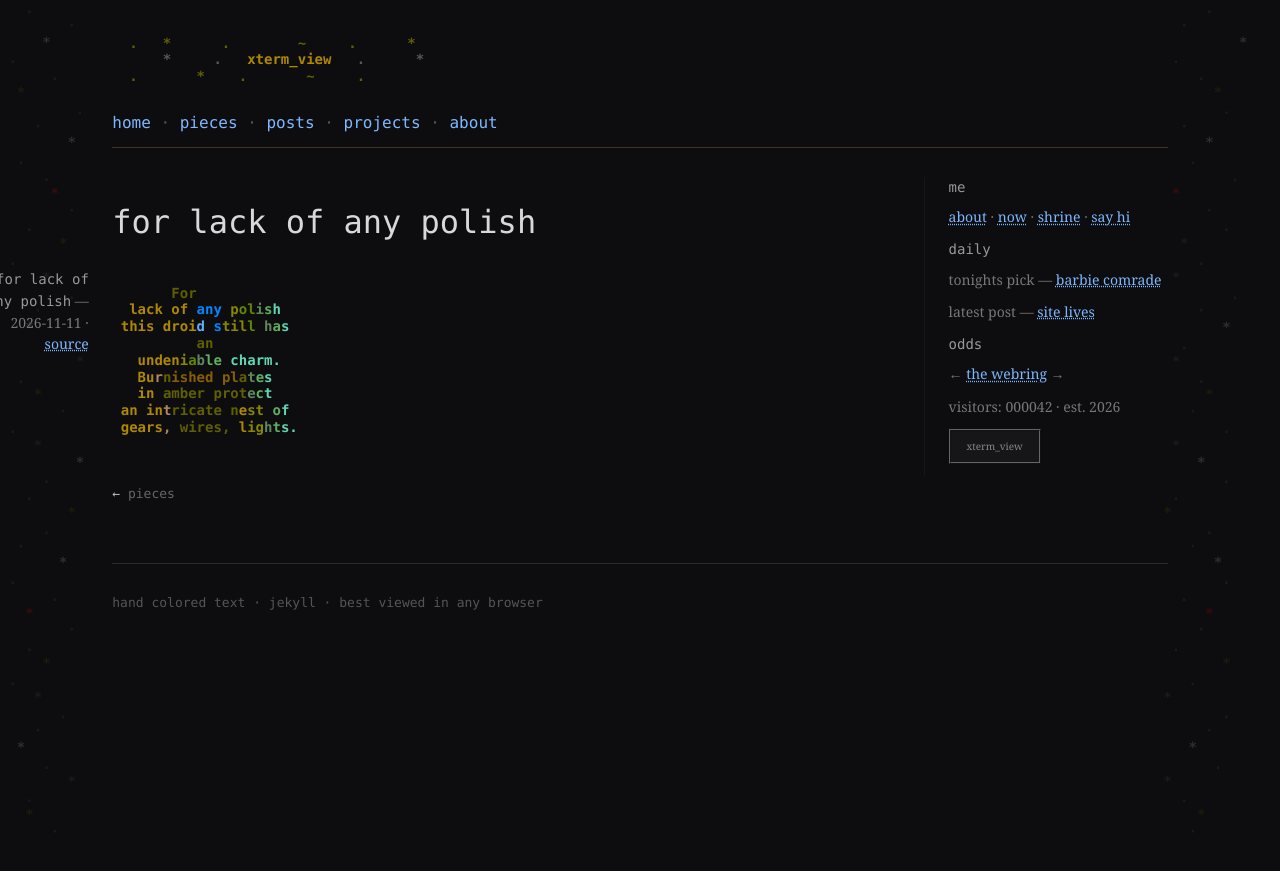
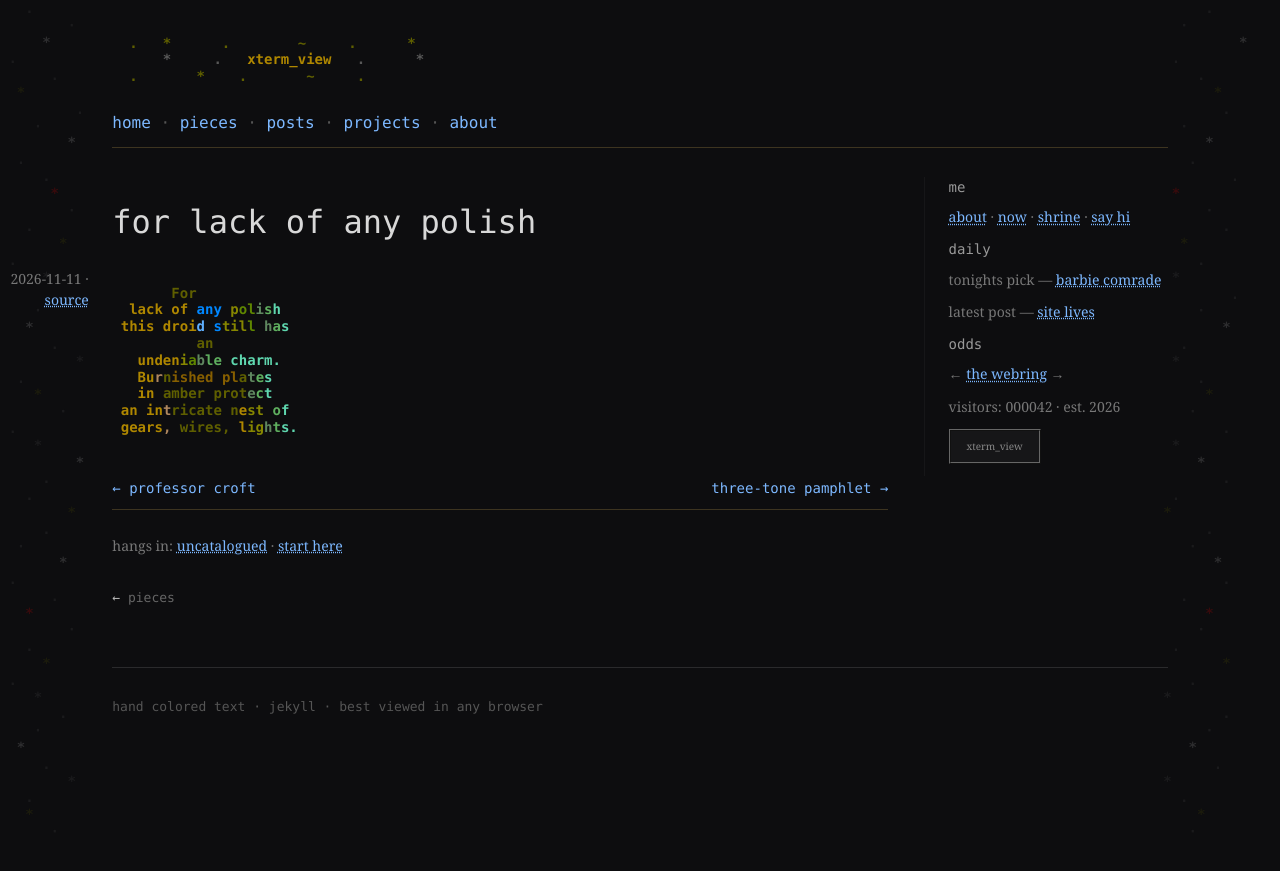
Before and after one commit to jf-atray/jf-atray.github.io, a Jekyll site: the page built from _pieces/droid.md, in a window 1280 px wide. Shown: the top 871 px of the page. Built offline with Jekyll 4.4.1, drawn with Linux system fonts in a browser that asks for light colours.

Commit message:
peice pages navigate now
Generated with [Devin](https://devin.ai)

Co-Authored-By: Devin <158243242+devin-ai-integration[bot]@users.noreply.github.com>

```diff
--- a/_layouts/piece.html
+++ b/_layouts/piece.html
@@ -1,6 +1,30 @@
 ---
 layout: default
 ---
-<article>
+<article class="piece-page">
 {{ content }}
 </article>
+{% comment %} the ribbon: collection order is the walk order,
+    same as the daily tour. a piece page is a corridor {% endcomment %}
+{% assign cur = 0 %}
+{% for p in site.pieces %}
+  {% if p.slug == page.slug %}{% assign cur = forloop.index0 %}{% endif %}
+{% endfor %}
+{% assign pi = cur | minus: 1 %}
+{% assign ni = cur | plus: 1 %}
+<nav class="ribbon">
+  {% if pi >= 0 %}<a href="{{ site.pieces[pi].url | relative_url }}">← {{ site.pieces[pi].title }}</a>{% else %}<span></span>{% endif %}
+  {% if ni < site.pieces.size %}<a href="{{ site.pieces[ni].url | relative_url }}">{{ site.pieces[ni].title }} →</a>{% endif %}
+</nav>
+{% comment %} the lattice: hand views declare pieces: in front
+    matter, era walls match on era. where a piece hangs {% endcomment %}
+{% assign links = "" %}
+{% assign sep = "" %}
+{% for v in site.pages %}
+  {% if v.pieces contains page.slug or (v.layout == "era" and v.era == page.era) %}
+    {% capture l %}{{ sep }}<a href="{{ v.url | relative_url }}">{{ v.title }}</a>{% endcapture %}
+    {% assign links = links | append: l %}
+    {% assign sep = " · " %}
+  {% endif %}
+{% endfor %}
+{% if links != "" %}<p class="inviews">hangs in: {{ links }}</p>{% endif %}
--- a/_plugins/xterm_art.rb
+++ b/_plugins/xterm_art.rb
@@ -211,10 +211,16 @@ module Jekyll
       mark = doc.data['date']
       mark = mark.strftime('%Y-%m-%d') if mark.respond_to?(:strftime)
       mark ||= doc.data['era'] if doc.data['era'] =~ /\A[\d.\/-]+\z/
-      cap = %(<span class="cap-t">#{doc.data['title']}</span>)
-      cap += %( — #{mark}) if mark
+      # the piece page itself already h1s the title — the
+      # caption there only needs the datemark an the link.
+      # parts join so nothing renders a leading separator
+      parts = []
+      parts << %(<span class="cap-t">#{doc.data['title']}</span>) unless context.registers[:page]['layout'] == 'piece'
+      parts << mark if mark
+      cap = parts.join(' — ')
+      cap += ' · ' unless cap.empty?
       cls = %w[left right].include?(@cap) ? %(xterm-fig cap-#{@cap[0]}) : 'xterm-fig'
-      %(<figure class="#{cls}">#{pre}<figcaption class="cap">#{cap} · <a href="#{site.baseurl}/art/#{name}">source</a></figcaption></figure>)
+      %(<figure class="#{cls}">#{pre}<figcaption class="cap">#{cap}<a href="#{site.baseurl}/art/#{name}">source</a></figcaption></figure>)
     end
   end
 end
--- a/assets/site.css
+++ b/assets/site.css
@@ -23,6 +23,11 @@ main { display: flex; flex-wrap: wrap; gap: 4ch; align-items: flex-start; }
 }
 .rail h3 { font-size: 14px; color: #999; margin: 0 0 1ch; }
 .rail p { margin: 0 0 1.5ch; }
+
+/* the corridor through the collection, prev left next right */
+.ribbon { display: flex; justify-content: space-between; margin-top: 3ch;
+          font-size: 14px; }
+.inviews { font-size: 14px; color: #777; }
 
 /* stacked narrow: the rail lands below content an swaps its
    side border for a top one */
```
Also changed, not shown: pieces/start-here.md (+1 -0 lines).
